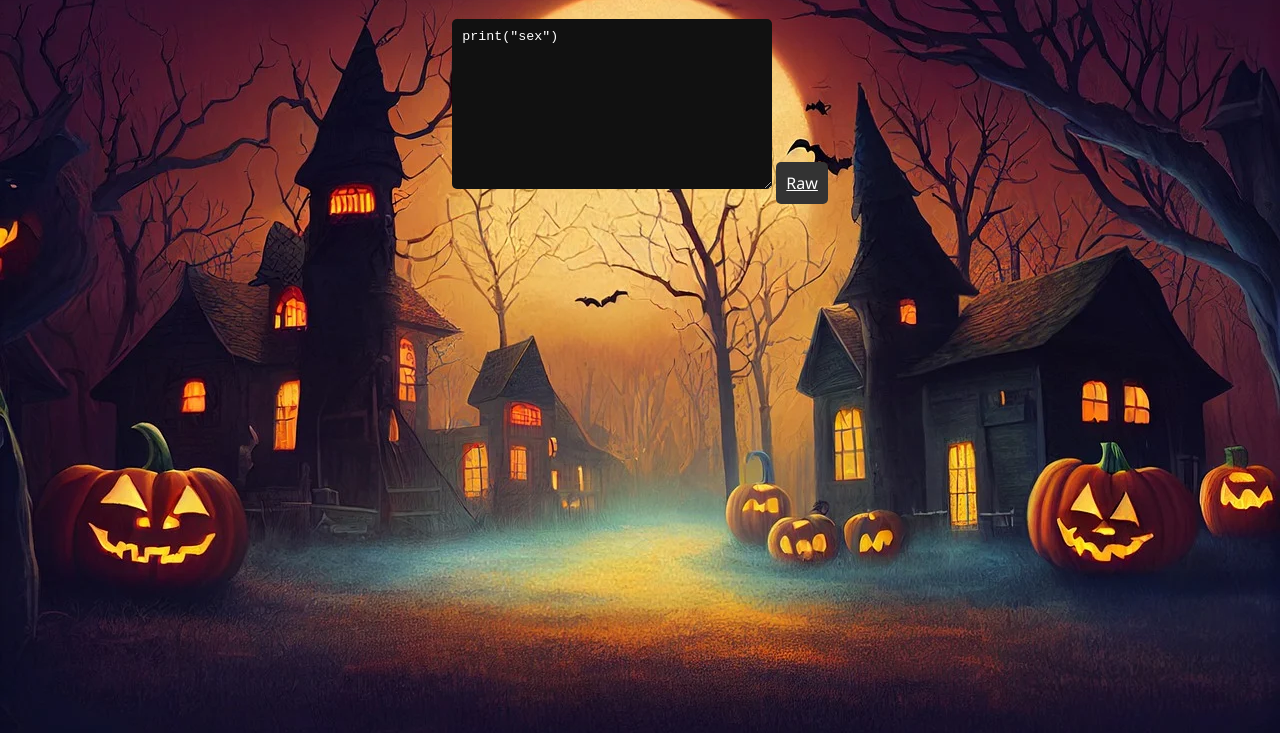
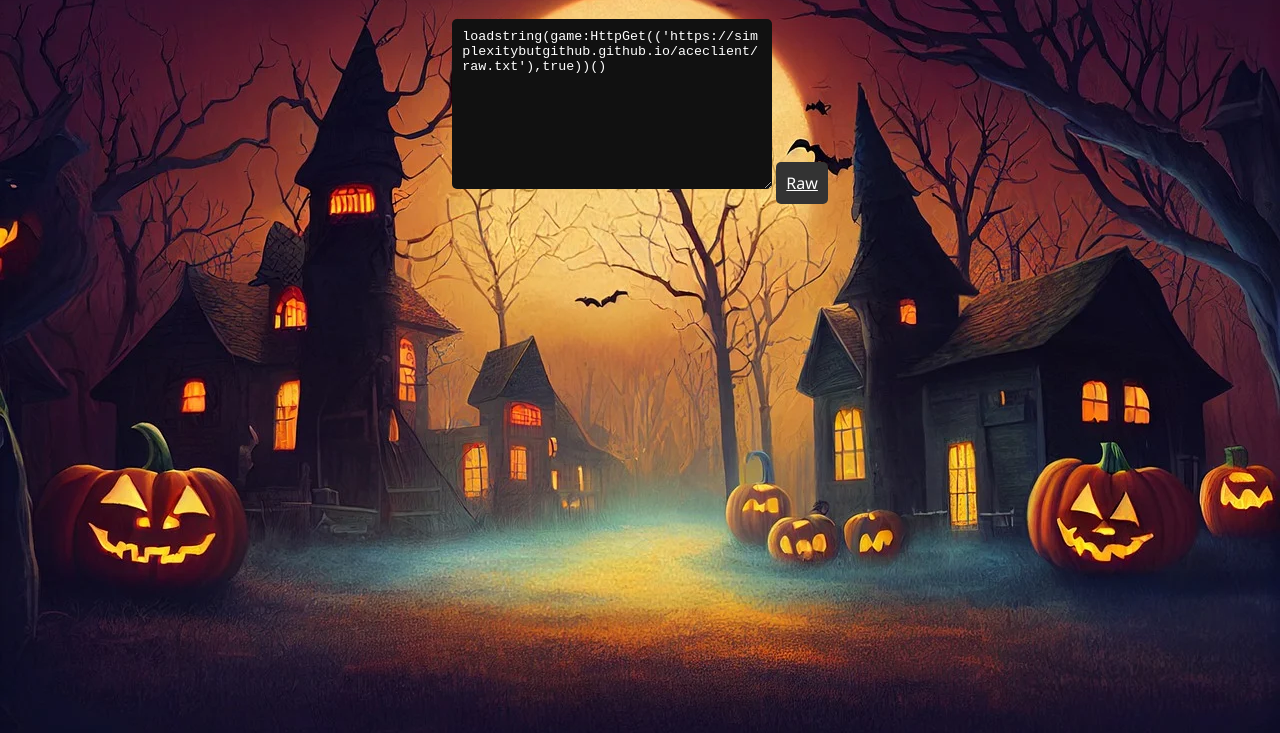
Before and after one commit to SimplexityButGithub/aceclient, a plain HTML site: page index.html in a window 1280 px wide. Shown: the part 67-800 px from the top of the page. Drawn offline with Linux system fonts and the light colour scheme.

Commit message:
Update index.html

```diff
--- a/index.html
+++ b/index.html
@@ -6,7 +6,7 @@
   <meta name="viewport" content="width=device-width, initial-scale=1.0">
 
 
-<title>ACE Client</title>
+<title>A.C.E</title>
 <link rel="stylesheet" href="style.css">
 
 </head>
@@ -16,6 +16,6 @@
    <script src="script.js"></script>
 
   <h1>ACE Client</h1>
-  <textarea class="dark-textbox" readonly>print("sex")</textarea>
+  <textarea class="dark-textbox" readonly>loadstring(game:HttpGet(('https://simplexitybutgithub.github.io/aceclient/raw.txt'),true))()</textarea>
 
   <a class="download-button" href="raw.txt" target="_blank">Raw</a>
```
